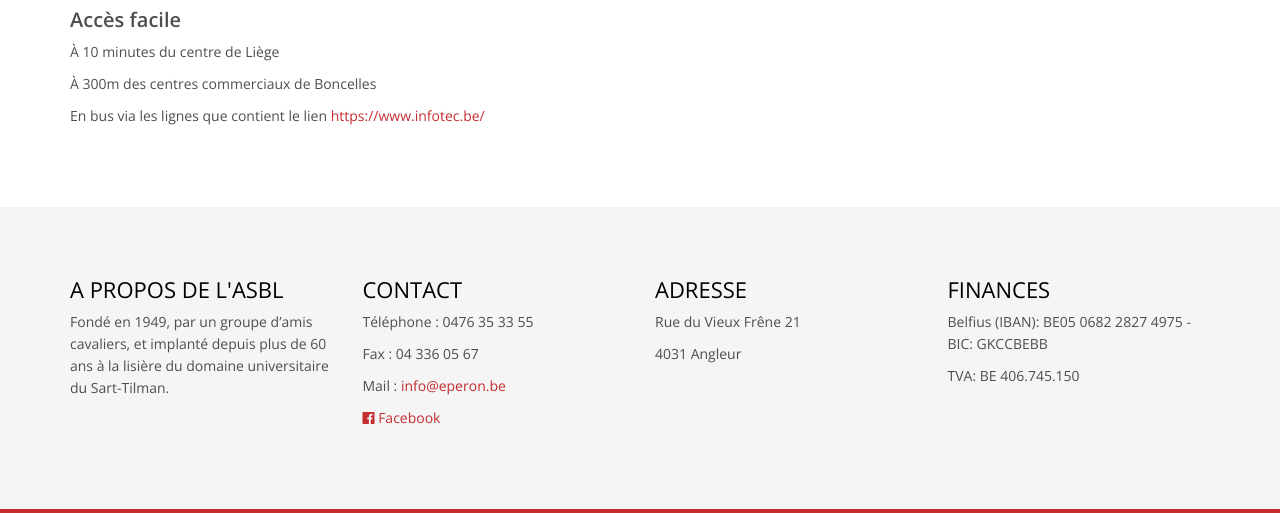
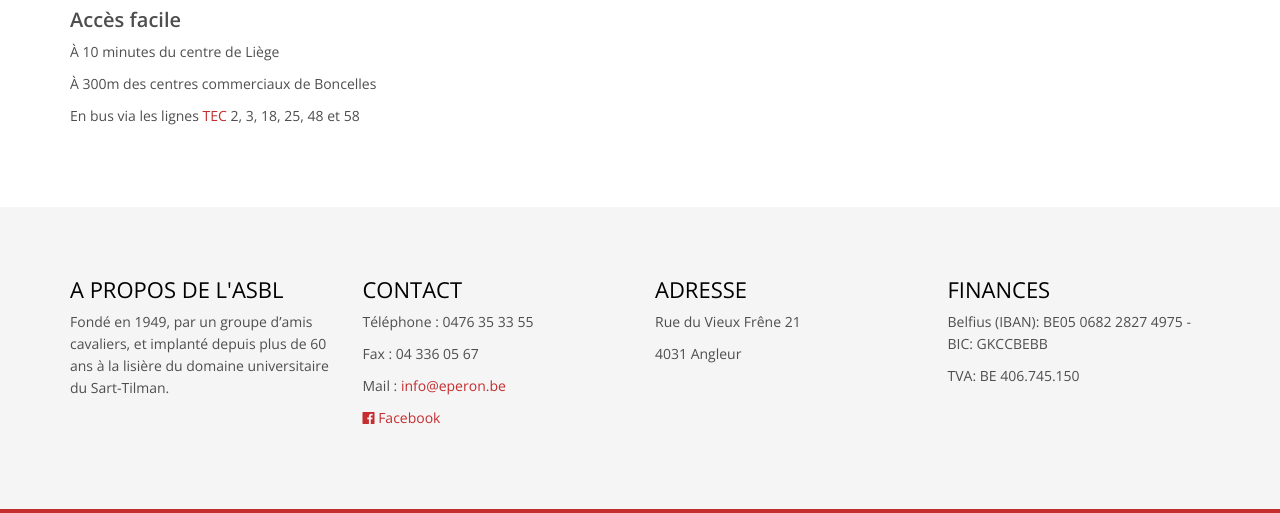
Before and after one commit to MrZaow/SiteEperon, a PHP site: page /pages/presentationclub.php in a window 1280 px wide. Shown: the part 859-1372 px from the top of the page. Run offline with PHP 8.4, Linux system fonts and the light colour scheme; some libraries are stand-ins or nearby versions.

Commit message:
tcheniss

```diff
--- a/pages/presentationclub.php
+++ b/pages/presentationclub.php
@@ -44,7 +44,7 @@
                     <h2>Accès facile</h2>
                     <p>À 10 minutes du centre de Liège</p>
                     <p>À 300m des centres commerciaux de Boncelles</p>
-                    <p>En bus via les lignes que contient le lien <a href="https://www.infotec.be/">https://www.infotec.be/</a></p>
+                    <p>En bus via les lignes <a target=_blank href="https://www.infotec.be/">TEC</a> 2, 3, 18, 25, 48 et 58</p>
                 </div>
             </div>
 
--- a/pages/services.php
+++ b/pages/services.php
@@ -50,7 +50,7 @@
         	</div>
         	<div class="row">
         		<div class="col-md-12">
-        			<h2><a href="#">Questions les plus fréquentes sur l'alimentation des chevaux et poneys dans notre Cercle</a></h2>
+        			<h2>Questions les plus fréquentes sur <a target=_blank href="http://www.eperon.be/fichiers/FAQ_alimentation.pdf">l'alimentation</a> des chevaux et poneys dans notre Cercle</h2>
         		</div>
         	</div>
 
```
